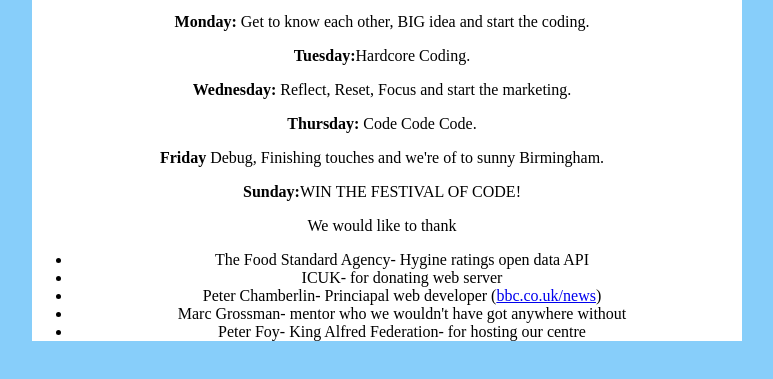
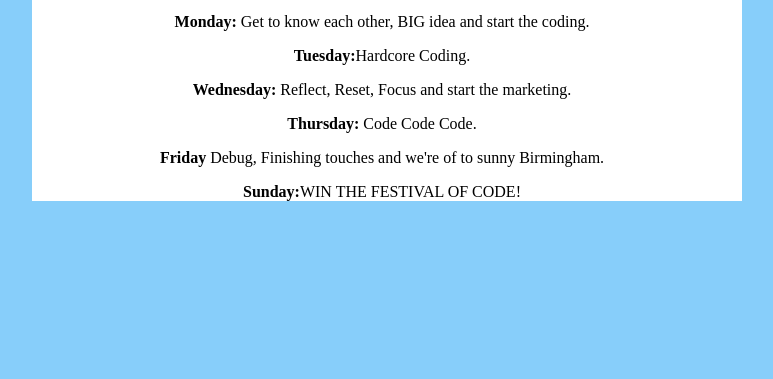
Before and after one commit to kko31623/kaf2015pmd, a plain HTML site: page aboutus.html in a window 1280 px wide. Shown: the part 195-574 px from the top of the page, without its empty margins (253-1026 px from the left). Drawn offline with Linux system fonts and the light colour scheme.

Commit message:
Update aboutus.html

```diff
--- a/aboutus.html
+++ b/aboutus.html
@@ -10,14 +10,6 @@
 <h1>About us</h1>
   <p>We are Byron, Femi, Keene, Krish and Solomon. We've had help from our mentors Peter, Marc and Peter and together, we have spent the week learning how to build a web application. We have been using HTML, CSS, Javascript, API's, PHP, JSON and Scratch. Our Weeks itinerary:
  </p><p><strong>Monday:</strong> Get to know each other, BIG idea and start the coding.</p><p> <strong>Tuesday:</strong>Hardcore Coding.</p><p> <strong>Wednesday:</strong> Reflect, Reset, Focus and start the marketing.</p><p> <strong> Thursday:</strong> Code Code Code.</p><p> <strong>Friday</strong> Debug, Finishing touches and we're of to sunny Birmingham.</p> <p><strong>Sunday:</strong>WIN THE FESTIVAL OF CODE!</p>
- <p>We would like to thank</p>
- <ul>
- 	<li>The Food Standard Agency- Hygine ratings open data API</li>
- 	<li>ICUK- for donating web server</li>
- 	<li>Peter Chamberlin- Princiapal web developer (<a href="http://bbc.co.uk/news">bbc.co.uk/news</a>)</li>
- 	<li>Marc Grossman- mentor who we wouldn't have got anywhere without</li>
- 	<li>Peter Foy- King Alfred Federation- for hosting our centre </li>
- </ul>
  </div>
  </p>
 </body>
```
